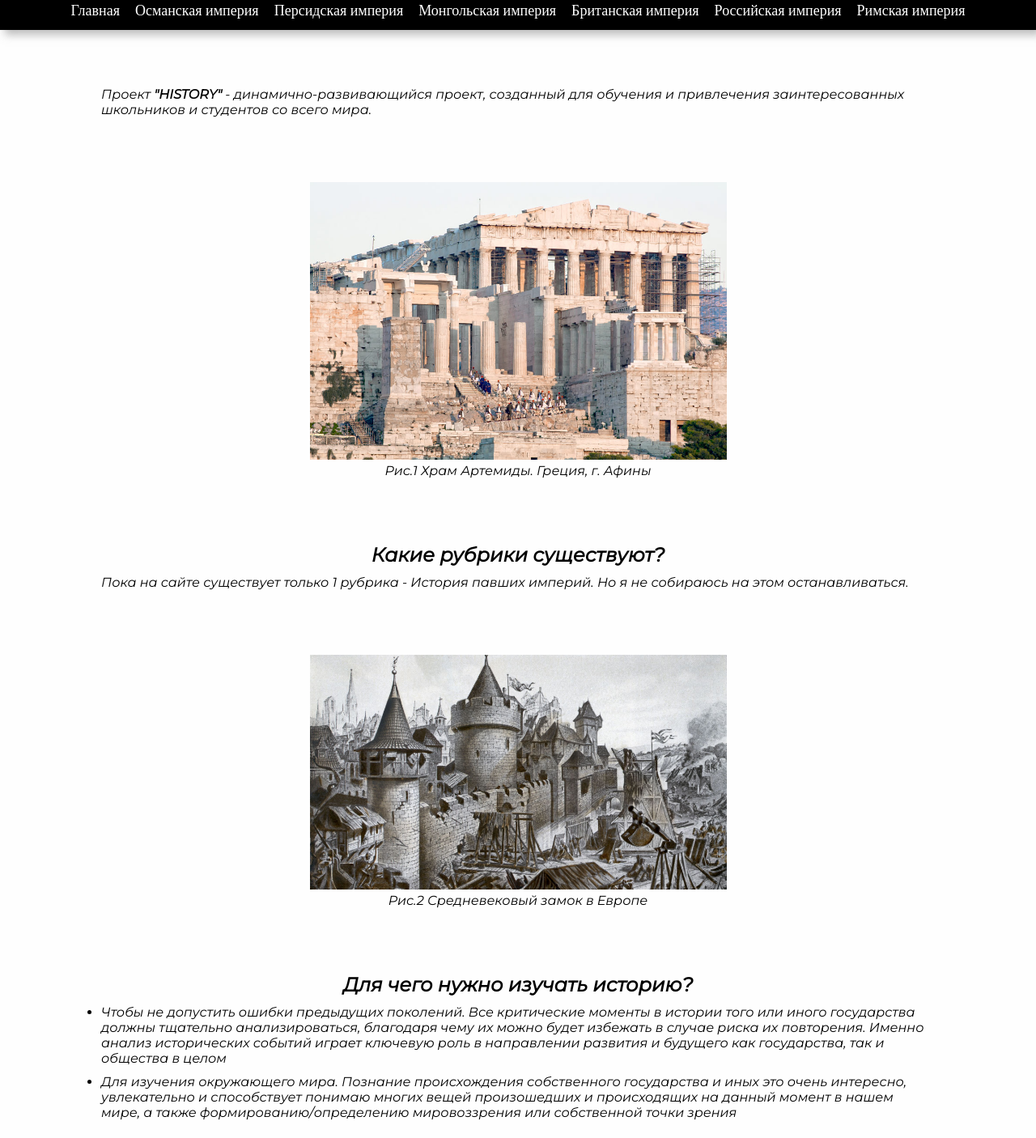
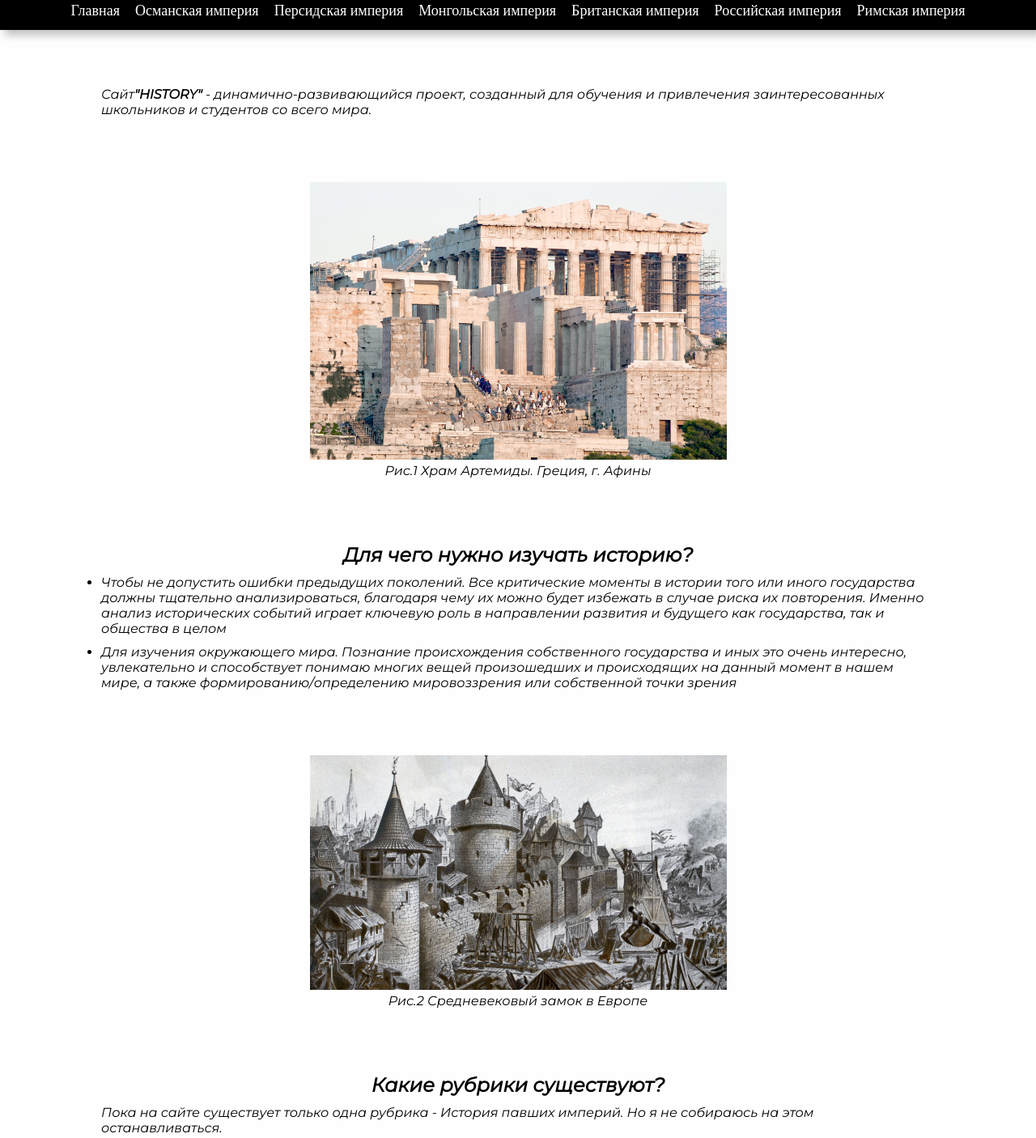
Before and after one commit to kirillon/history, a plain HTML site: page index.html in a window 1280 px wide. Shown: the part 107-1513 px from the top of the page at 81% size. Drawn offline with nearby package versions, Linux system fonts and the light colour scheme.

Commit message:
Update index.html

```diff
--- a/index.html
+++ b/index.html
@@ -40,23 +40,25 @@
 
     </header>
     <div class="text"  >
-       <p>Проект <b>"HISTORY"</b> - динамично-развивающийся проект, созданный для обучения и привлечения заинтересованных школьников и студентов со всего мира.</p>
+       <p>Сайт<b>"HISTORY"</b> - динамично-развивающийся проект, созданный для обучения и привлечения заинтересованных школьников и студентов со всего мира.</p>
 
 	<figure><img src="img/greece.jpg" alt="">
 		<figcaption>Рис.1 Храм Артемиды. Греция, г. Афины</figcaption>
 	</figure>
-<h2>Какие рубрики существуют?</h2>
-
-
-<p>Пока на сайте существует только 1 рубрика - История павших империй. Но я не собираюсь на этом останавливаться. </p>
-<figure><img src="img/arcitucture.jpg" alt="">
-	<figcaption>Рис.2 Средневековый замок в Европе</figcaption>
-</figure>
-	    <h2>Для чего нужно изучать историю?</h2>
+<h2>Для чего нужно изучать историю?</h2>
 	    <ul>
 	    <li><p>Чтобы не допустить ошибки предыдущих поколений. Все критические моменты в истории того или иного государства должны тщательно анализироваться, благодаря чему их можно будет избежать в случае риска их повторения. Именно анализ исторических событий играет ключевую роль в направлении развития и будущего как государства, так и общества в целом <p></li>
 	    <li><p>Для изучения окружающего мира. Познание происхождения собственного государства и иных это очень интересно, увлекательно и способствует понимаю многих вещей произошедших и происходящих на данный момент в нашем мире, а также формированию/определению мировоззрения или собственной точки зрения<p></li>
 	    </ul>
+
+
+<figure><img src="img/arcitucture.jpg" alt="">
+	<figcaption>Рис.2 Средневековый замок в Европе</figcaption>
+</figure>
+	    <h2>Какие рубрики существуют?</h2>
+
+
+<p>Пока на сайте существует только одна рубрика - История павших империй. Но я не собираюсь на этом останавливаться. </p>
     </div>
 
 
```
